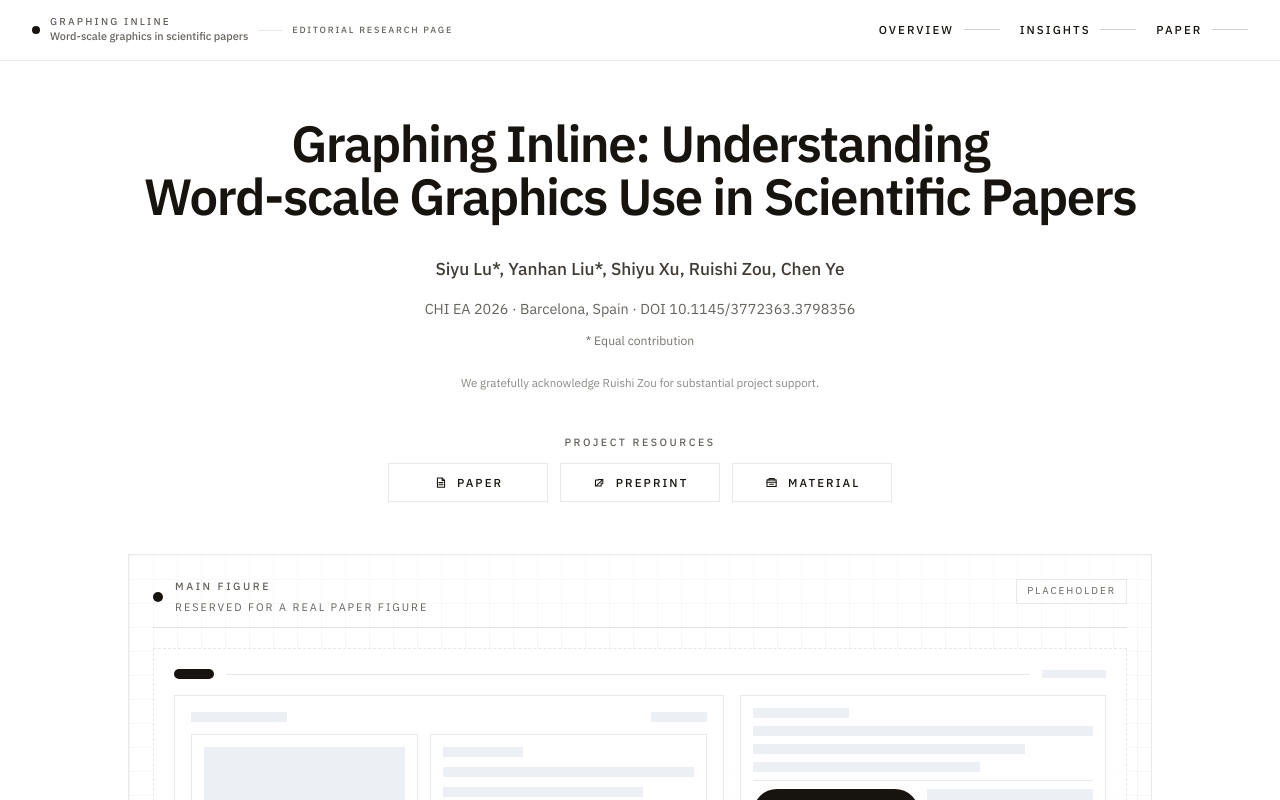
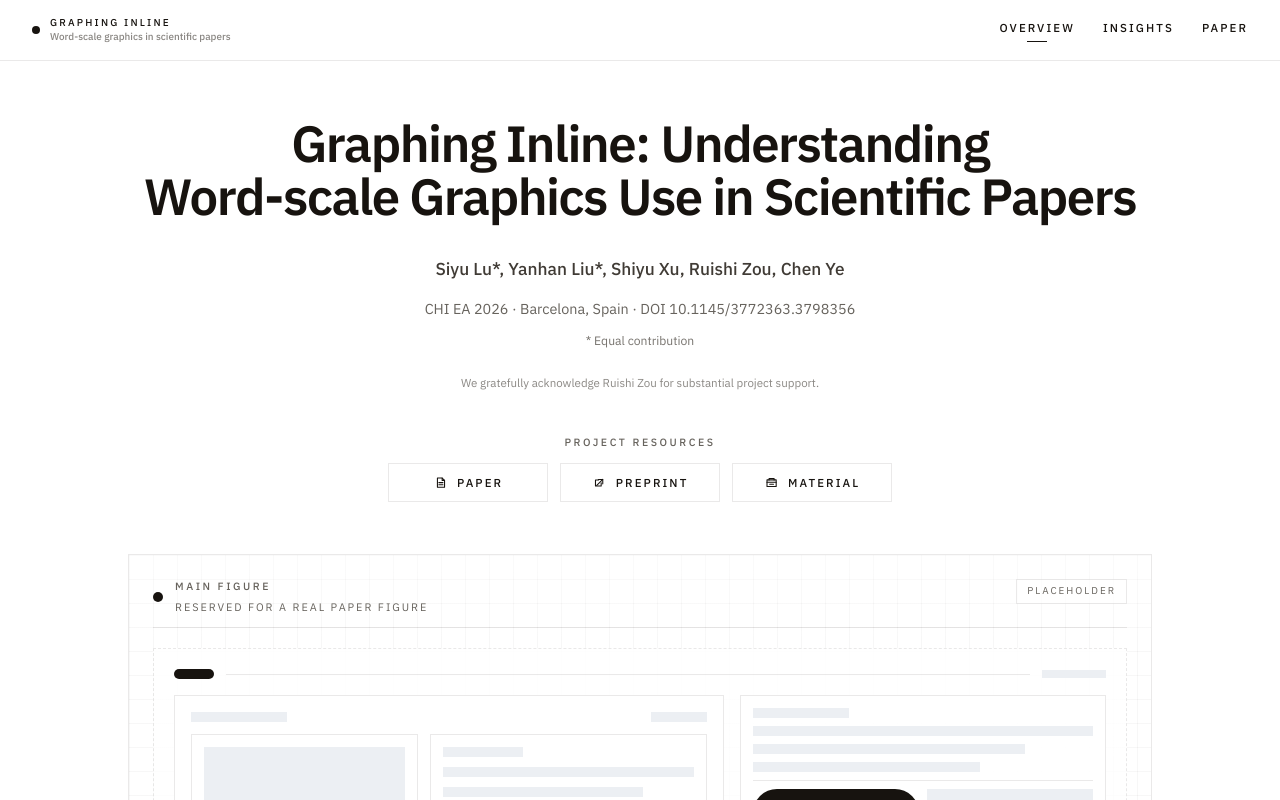
Before and after one commit to salmooonaa/graphing-inline, a Next.js app: page / in a window 1280 px wide. Shown: the top 800 px of the page. Built offline with nearby package versions, Linux system fonts and the light colour scheme.

Commit message:
refine sticky header navigation feedback

```diff
--- a/src/components/blocks/site-header.tsx
+++ b/src/components/blocks/site-header.tsx
@@ -1,8 +1,61 @@
+"use client";
+
+import { useEffect, useState } from "react";
+
 import { siteMeta } from "@/content/site";
 
 import { Container } from "@/components/ui/container";
+import { cn } from "@/lib/utils";
+
+const sectionToNavMap = {
+  overview: "overview",
+  lens: "overview",
+  findings: "findings",
+  paper: "paper",
+} as const;
+
+type ActiveNavId = (typeof sectionToNavMap)[keyof typeof sectionToNavMap];
 
 export function SiteHeader() {
+  const [activeNavId, setActiveNavId] = useState<ActiveNavId>("overview");
+
+  useEffect(() => {
+    const trackedSections = Object.keys(sectionToNavMap) as Array<
+      keyof typeof sectionToNavMap
+    >;
+    let frameId = 0;
+
+    const updateActiveNav = () => {
+      const marker = window.scrollY + 128;
+      let nextActive: ActiveNavId = "overview";
+
+      for (const sectionId of trackedSections) {
+        const element = document.getElementById(sectionId);
+
+        if (element && element.offsetTop <= marker) {
+          nextActive = sectionToNavMap[sectionId];
+        }
+      }
+
+      setActiveNavId((current) => (current === nextActive ? current : nextActive));
+    };
+
+    const onScroll = () => {
+      window.cancelAnimationFrame(frameId);
+      frameId = window.requestAnimationFrame(updateActiveNav);
+    };
+
+    updateActiveNav();
+    window.addEventListener("scroll", onScroll, { passive: true });
+    window.addEventListener("resize", onScroll);
+
+    return () => {
+      window.cancelAnimationFrame(frameId);
+      window.removeEventListener("scroll", onScroll);
+      window.removeEventListener("resize", onScroll);
+    };
+  }, []);
+
   return (
     <header className="sticky top-0 z-30 border-b border-[var(--line)] bg-white/94 backdrop-blur-md">
       <Container className="flex min-h-14 items-center justify-between gap-6 lg:min-h-15">
@@ -12,27 +65,43 @@ export function SiteHeader() {
         >
           <span className="h-2 w-2 rounded-full bg-[var(--foreground)]" />
           <div className="min-w-0">
-            <span className="block truncate text-[10px] uppercase tracking-[0.22em] text-[var(--muted)]">
+            <span className="block truncate text-[10px] uppercase tracking-[0.22em] text-[var(--foreground)]">
               Graphing Inline
             </span>
-            <span className="hidden truncate text-[0.68rem] text-[var(--muted)] md:block">
+            <span className="hidden truncate text-[0.62rem] text-[var(--muted)]/78 lg:block">
               Word-scale graphics in scientific papers
             </span>
           </div>
-          <span
-            aria-hidden="true"
-            className="hidden h-px w-6 bg-[var(--line)] xl:block"
-          />
-          <span className="hidden text-[9px] uppercase tracking-[0.2em] text-[var(--muted)] xl:inline">
-            editorial research page
-          </span>
         </a>
-        <nav className="hidden items-center gap-5 md:flex">
-          {siteMeta.navItems.map((item) => (
-            <a key={item.id} href={`#${item.id}`} className="quiet-link">
-              {item.label}
-            </a>
-          ))}
+        <nav className="hidden items-center gap-6 md:flex lg:gap-7">
+          {siteMeta.navItems.map((item) => {
+            const isActive = activeNavId === item.id;
+
+            return (
+              <a
+                key={item.id}
+                href={`#${item.id}`}
+                aria-current={isActive ? "page" : undefined}
+                className={cn(
+                  "group relative inline-flex items-center pb-1 text-[0.72rem] font-medium uppercase tracking-[0.18em] transition-colors duration-150",
+                  isActive
+                    ? "text-[var(--foreground)]"
+                    : "text-[var(--muted)] hover:text-[var(--muted-strong)]",
+                )}
+              >
+                <span>{item.label}</span>
+                <span
+                  aria-hidden="true"
+                  className={cn(
+                    "pointer-events-none absolute inset-x-0 -bottom-px mx-auto h-px bg-[var(--foreground)] transition-all duration-150",
+                    isActive
+                      ? "w-5 opacity-100"
+                      : "w-0 opacity-0 group-hover:w-4 group-hover:opacity-70",
+                  )}
+                />
+              </a>
+            );
+          })}
         </nav>
       </Container>
     </header>
```
